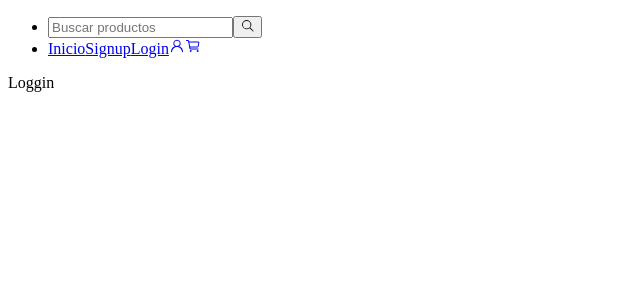
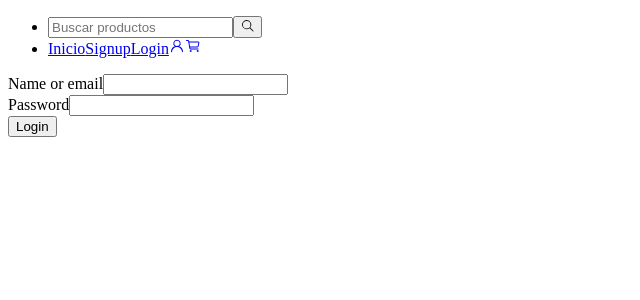
Before and after one commit to Elihuvb/E-Commerce, a React (Vite) app: page /loggin in a window 1280 px wide. Shown: the top 300 px of the page, without its empty margins (0-640 px from the left). Built offline with nearby package versions, Linux system fonts and the light colour scheme.

Commit message:
App.jsx and Loggin.jsx modiefied

```diff
--- a/src/App.jsx
+++ b/src/App.jsx
@@ -4,7 +4,6 @@ import { IoCartOutline } from "react-icons/io5";
 import Inicio from './templates/Inicio'
 import Profile from './templates/Profile'
 import Kart from './templates/KartTemp'
-import Join from './templates/Join'
 import Signup from './templates/Signup'
 import Loggin from './templates/Loggin'
 
@@ -15,7 +14,7 @@ function App() {
 
   function render(r) {
     if (memoryGet === "no") {
-      return <Join />
+      return <Loggin />
     } else {
       return r
     }
@@ -35,8 +34,8 @@ function App() {
               <Link to="/" className='btnNav'>Inicio</Link>
               <Link to="/signup" className='btnNav'>Signup</Link>
               <Link to="/loggin" className='btnNav'>Login</Link>
-              <Link to="/profile" className='btnNav'><GoPerson/></Link>
-              <Link to="/kart" className='btnNav'><IoCartOutline /></Link>
+              <Link to={memoryGet === "no" ? "/loggin" : "/profile"} className='btnNav'><GoPerson/></Link>
+              <Link to={memoryGet === "no" ? "/loggin" : "/kart"} className='btnNav'><IoCartOutline /></Link>
             </li>
           </ul>
         </nav>
--- a/src/templates/Loggin.jsx
+++ b/src/templates/Loggin.jsx
@@ -1,8 +1,45 @@
-import React from 'react'
+import {useState} from 'react'
 
 function Loggin() {
+  const [nameOrEmail, setNameOrEmail] = useState("")
+  const [password, setPassword] = useState("")
+
+  const handleSubmit = (e) => {
+    e.preventDefault()
+    setNameOrEmail("")
+    setPassword("")
+    console.log(nameOrEmail)
+    console.log(password)
+  }
+
   return (
-    <div>Loggin</div>
+    <div>
+      <form onSubmit={handleSubmit}>
+        <div>
+          <label htmlFor="nameOrEmail">Name or email</label>
+          <input
+          type="text"
+          name="nameOrEmail"
+          id="nameOrEmail"
+          value={nameOrEmail}
+          onChange={(e) => setNameOrEmail(e.target.value)}
+          />
+        </div>
+        <div>
+          <label htmlFor="password">Password</label>
+          <input
+          type="password"
+          name="password"
+          id="password"
+          value={password}
+          onChange={(e) => setPassword(e.target.value)}
+          />
+        </div>
+        <div>
+          <button type="submit">Login</button>
+        </div>
+      </form>
+    </div>
   )
 }
 
```
